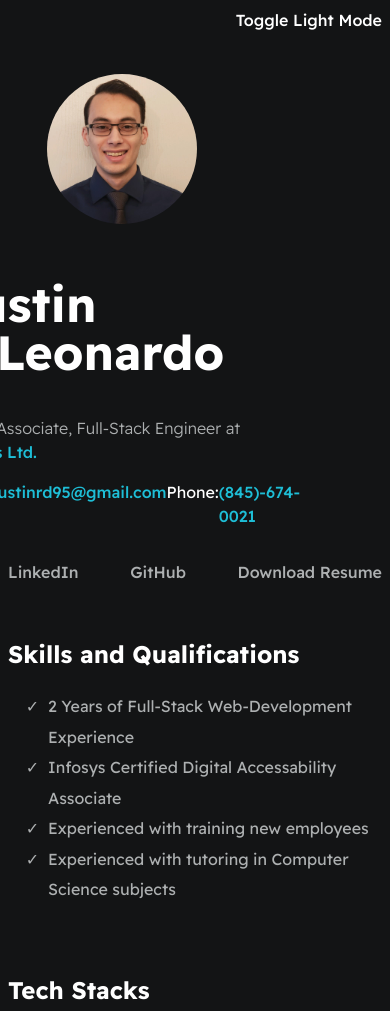
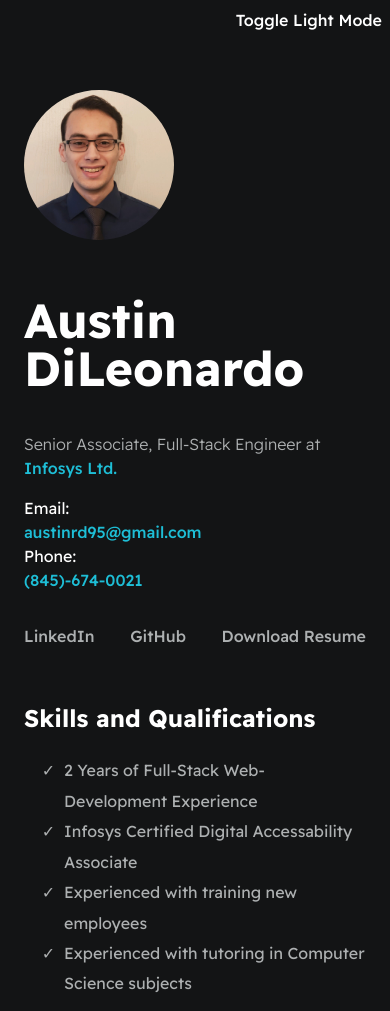
Before and after one commit to AustinRD/resume_website, a plain HTML site: page index.html in a window 390 px wide. Shown: the top 1011 px of the page. Drawn offline with Linux system fonts and the light colour scheme.

Commit message:
Fix mobile responsiveness

```diff
--- a/styles/main.css
+++ b/styles/main.css
@@ -153,24 +153,30 @@ li {
 }
 
 @media(max-width:600px){
-
     .section--page{
         padding-top: 1em;
         padding-bottom: 1em;
     }
-
+    .card--work-history{
+        border-left: none;
+        padding-left: 0;
+    }
+    #container--main {
+        padding: 1em;
+    }
     #wrapper--hero{
         gap: 1em;
         flex-direction: column;
+        align-items: baseline;
     }
-
     #profile-pic{
         width: 200px;
         height: 200px;
     }
-
-    .card--work-history{
-        border-left: none;
-        padding-left: 0;
+    #contact--list {
+        flex-direction: column;
+    }
+    #bio {
+        width: 90vw;
     }
 }
```
